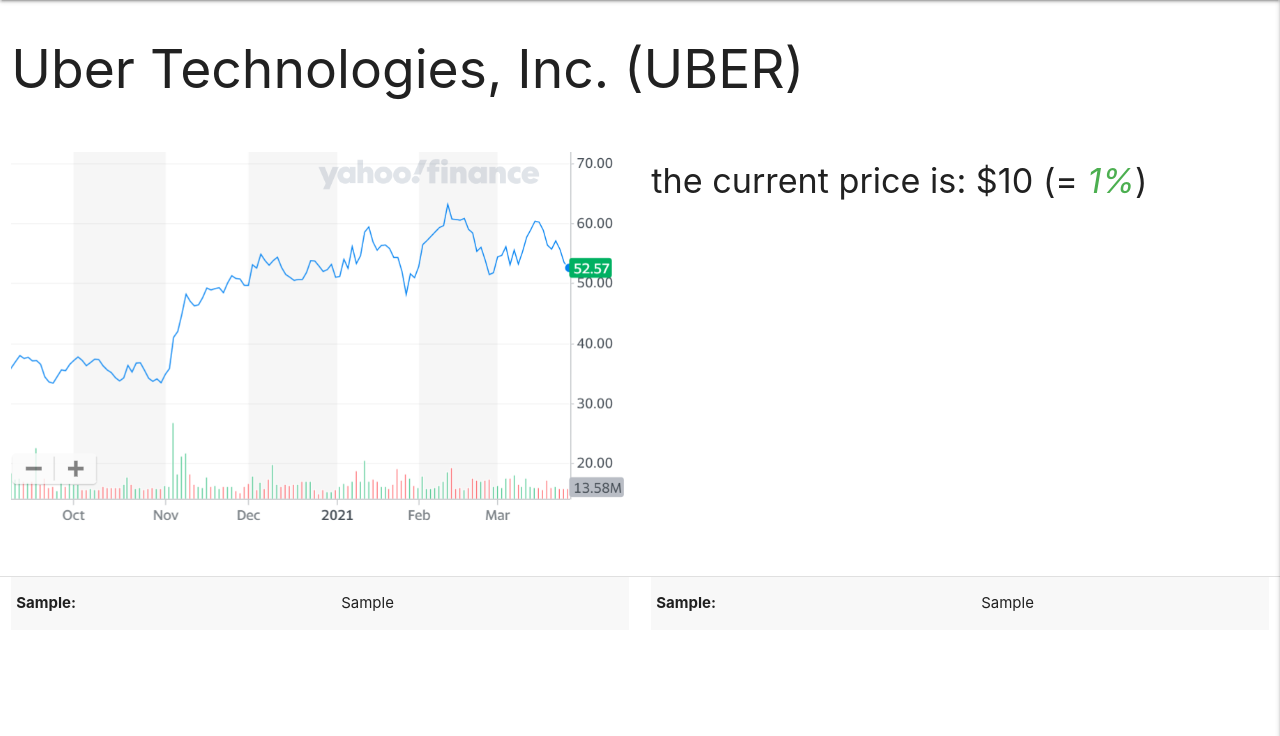
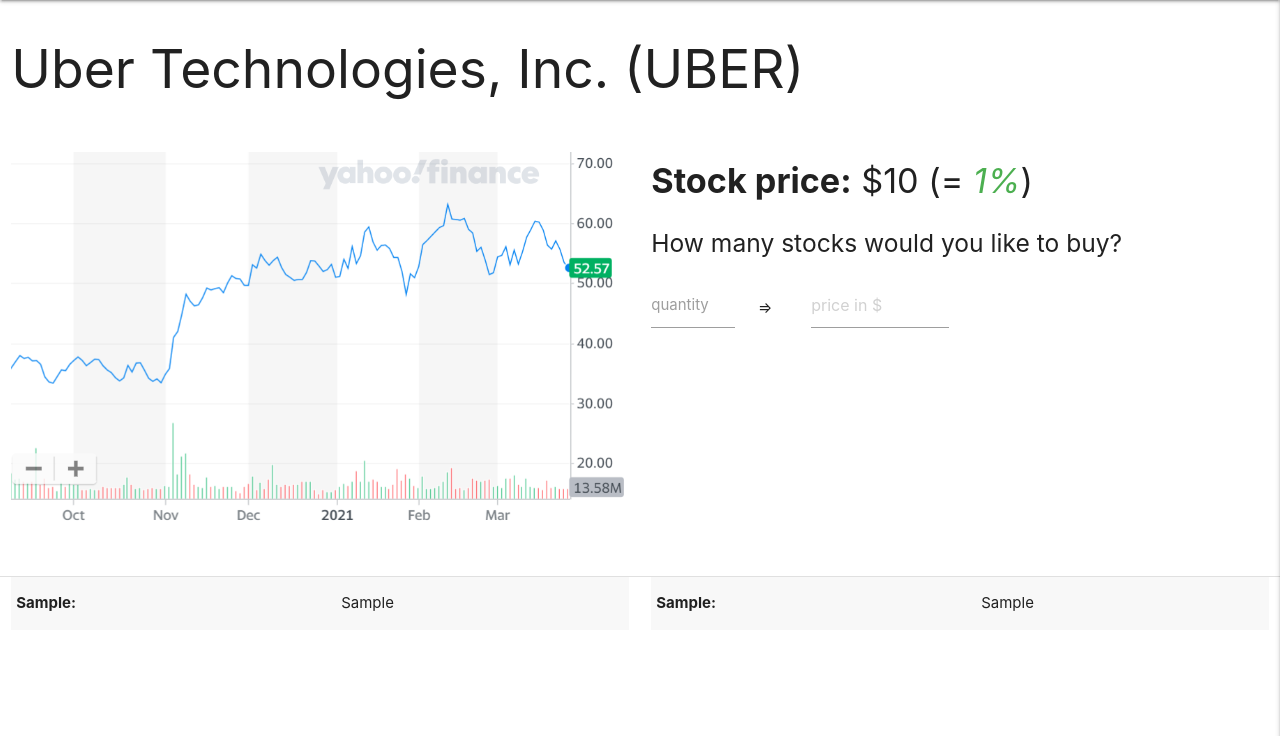
Before and after one commit to waterrot/responsible-investers, a Flask app: template templates/index.html in a window 1280 px wide. Shown: the part 64-800 px from the top of the page. Run offline with Flask 2, Linux system fonts and the light colour scheme; the template is opened without the code that fills it: most values are stand-ins (such as "Sample title", 1, 10 or a date in 2020); some libraries are stand-ins or nearby versions.

Commit message:
added form to buy the stock

```diff
--- a/static/js/script.js
+++ b/static/js/script.js
@@ -1,3 +1,11 @@
 $(document).ready(function(){
     $('.sidenav').sidenav({edge: "right"});
   });
+
+/* code to multiply the quantity with the stock price */
+$('#stock_total, #stock_price_changing').keyup(function(){
+    var stock_total = parseFloat($('#stock_total').val()) || 0;
+    var stock_price_changing = parseFloat($('#stock_price_changing').val()) || 0;
+    var result = Math.round(stock_total * stock_price_changing * 100)/100;
+    $('#total_price').val(result);
+});
--- a/templates/index.html
+++ b/templates/index.html
@@ -11,7 +11,7 @@
             <img class="responsive-img" src="{{ url_for('static', filename='images/yahoo_price_uber.png') }}" alt="uber price graph">
         </div>
         <div class="col s12 l6">
-            <h4> the current price is: ${{ stock_price }}
+            <h4><b>Stock price:</b> ${{ stock_price }}
                 {% if change_percent_price > 0 %}
                     (= <i class="green-text">{{ change_percent_price }}%</i>)
                 {% elif change_percent_price < 0 %}
@@ -20,6 +20,27 @@
                     (= <i class="blue-text">{{ change_percent_price }}%</i>)
                 {% endif %}
             </h4>
+            <form>
+                <div class="row">
+                    <h5 class="col s12">How many stocks would you like to buy?</h5>
+                    <!-- here you can put in the number of stock you would like to buy -->
+                    <div class="input-field col s2">
+                        <label for="stock_total">quantity</label>
+                        <input type="number" name="stock_total" id="stock_total" min="0" required />
+                    </div>
+                    <div class="input-field col s1">
+                        <p>=></p>
+                    </div>
+                    <!-- in this div holds the stock price and it is not vissiable -->
+                    <div class="hide">
+                        <input name="stock_price_changing" id="stock_price_changing" value="{{ stock_price }}" disabled>
+                    </div>
+                    <!-- here is the price of the number of stocks shown -->
+                    <div class="input-field col s3">
+                        <input type="number" name="total_price" id="total_price" placeholder="price in $" readonly />
+                    </div>
+                </div>
+            </form>
         </div>
     </div>
     <div class="divider"></div>
```
Lines whose indentation alone changed are shown as unchanged.
